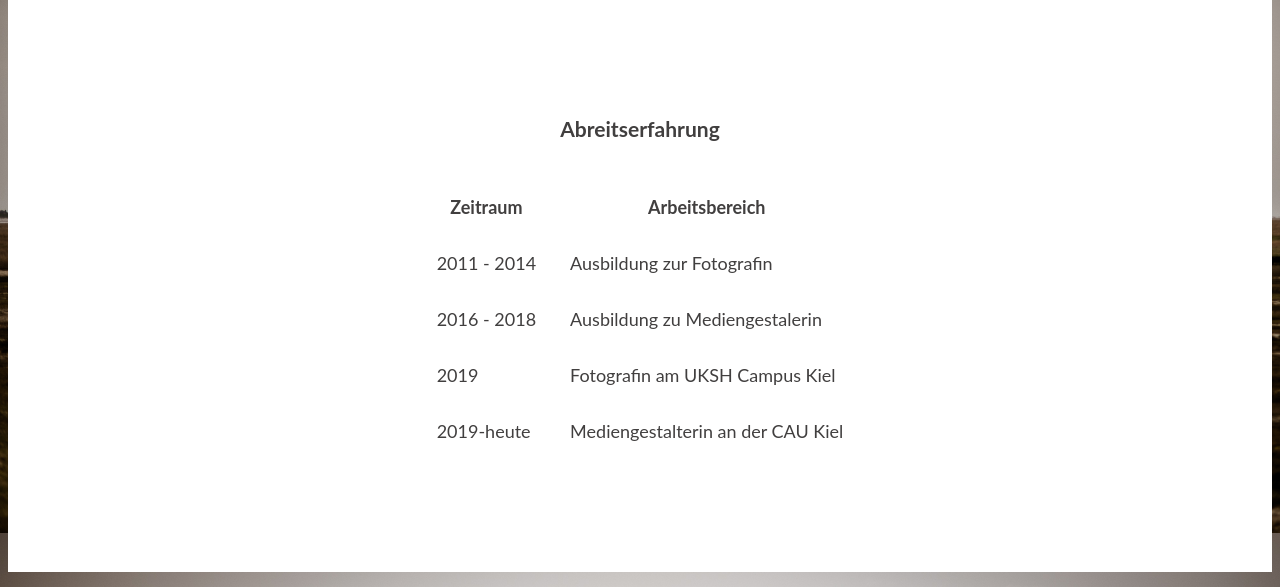
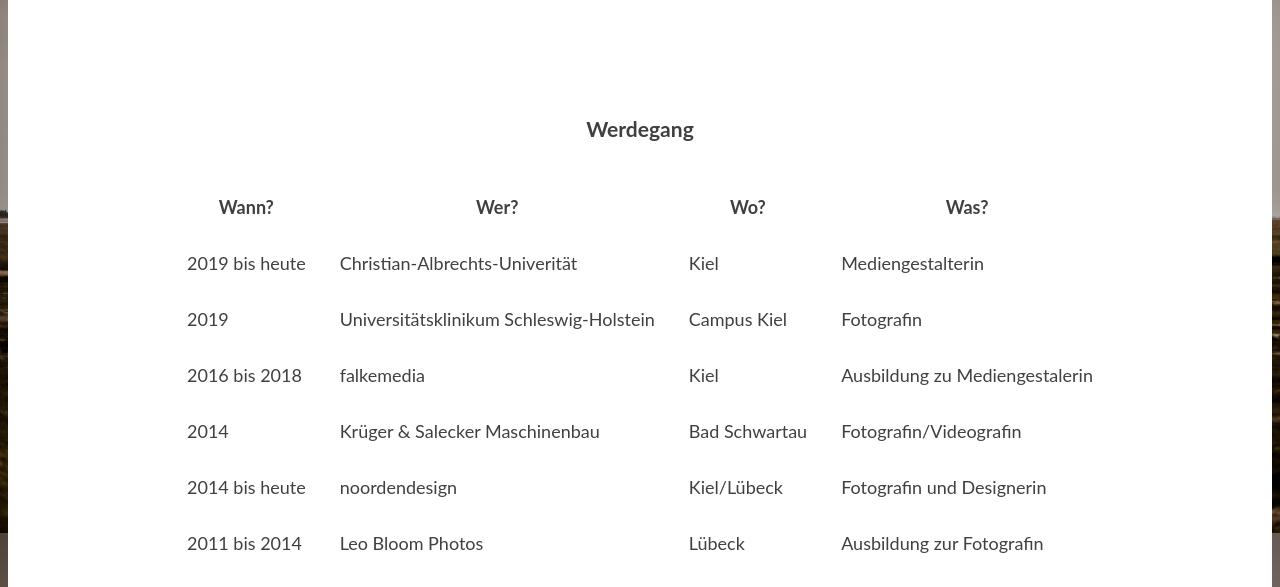
Before and after one commit to Piahontas/Pre-Challenge, a plain HTML site: page aboutme.html in a window 1280 px wide. Shown: the part 2030-2617 px from the top of the page. Drawn offline with Linux system fonts and the light colour scheme.

Commit message:
all data complete

```diff
--- a/aboutme.html
+++ b/aboutme.html
@@ -50,30 +50,64 @@
 </div>
 <div class="abschnitt4">
 <div align="center">
-<h3>Abreitserfahrung</h3>
-<table>
+<h3>Werdegang</h3>
+<table id="werdegang">
     <thead>
     <tr>
-      <th>Zeitraum</th>
-      <th>Arbeitsbereich</th>
+      <th>Wann?</th>
+      <th>Wer?</th>
+      <th>Wo?</th>
+      <th>Was?</th>
     </tr>
     </thead>
   <tbody>
     <tr>
-      <td>2011 - 2014</td>
+      <td>2019 bis heute</td>
+      <td>Christian-Albrechts-Univerität</td>
+      <td>Kiel</td>
+      <td>Mediengestalterin</td>
+    </tr>
+    <tr>
+      <td>2019</td>
+      <td>Universitätsklinikum Schleswig-Holstein</td>
+      <td>Campus Kiel</td>
+      <td>Fotografin</td>
+    </tr>
+    <tr>
+      <td>2016 bis 2018</td>
+      <td>falkemedia</td>
+      <td>Kiel</td>
+      <td>Ausbildung zu Mediengestalerin</td>
+    </tr>
+    <tr>
+      <td>2014</td>
+      <td>Krüger & Salecker Maschinenbau</td>
+      <td>Bad Schwartau</td>
+      <td>Fotografin/Videografin</td>
+    </tr>
+    <tr>
+      <td>2014 bis heute</td>
+      <td>noordendesign</td>
+      <td>Kiel/Lübeck</td>
+      <td>Fotografin und Designerin</td>
+    </tr>
+    <tr>
+      <td>2011 bis 2014</td>
+      <td>Leo Bloom Photos</td>
+      <td>Lübeck</td>
       <td>Ausbildung zur Fotografin</td>
     </tr>
     <tr>
-      <td>2016 - 2018</td>
-      <td>Ausbildung zu Mediengestalerin</td>
+      <td>2009</td>
+      <td>Water's Edge Pre Primary School</td>
+      <td>Kapstadt</td>
+      <td>Praktikum</td>
     </tr>
     <tr>
-      <td>2019</td>
-      <td>Fotografin am UKSH Campus Kiel</td>
-    </tr>
-    <tr>
-      <td>2019-heute</td>
-      <td>Mediengestalterin an der CAU Kiel</td>
+      <td>2004 bis 2008</td>
+      <td>Berufliches Gymnasium am Königsweg</td>
+      <td>Kiel</td>
+      <td>Fachhochschulreife</td>
     </tr>
   </tbody>
   <tfoot>
```
